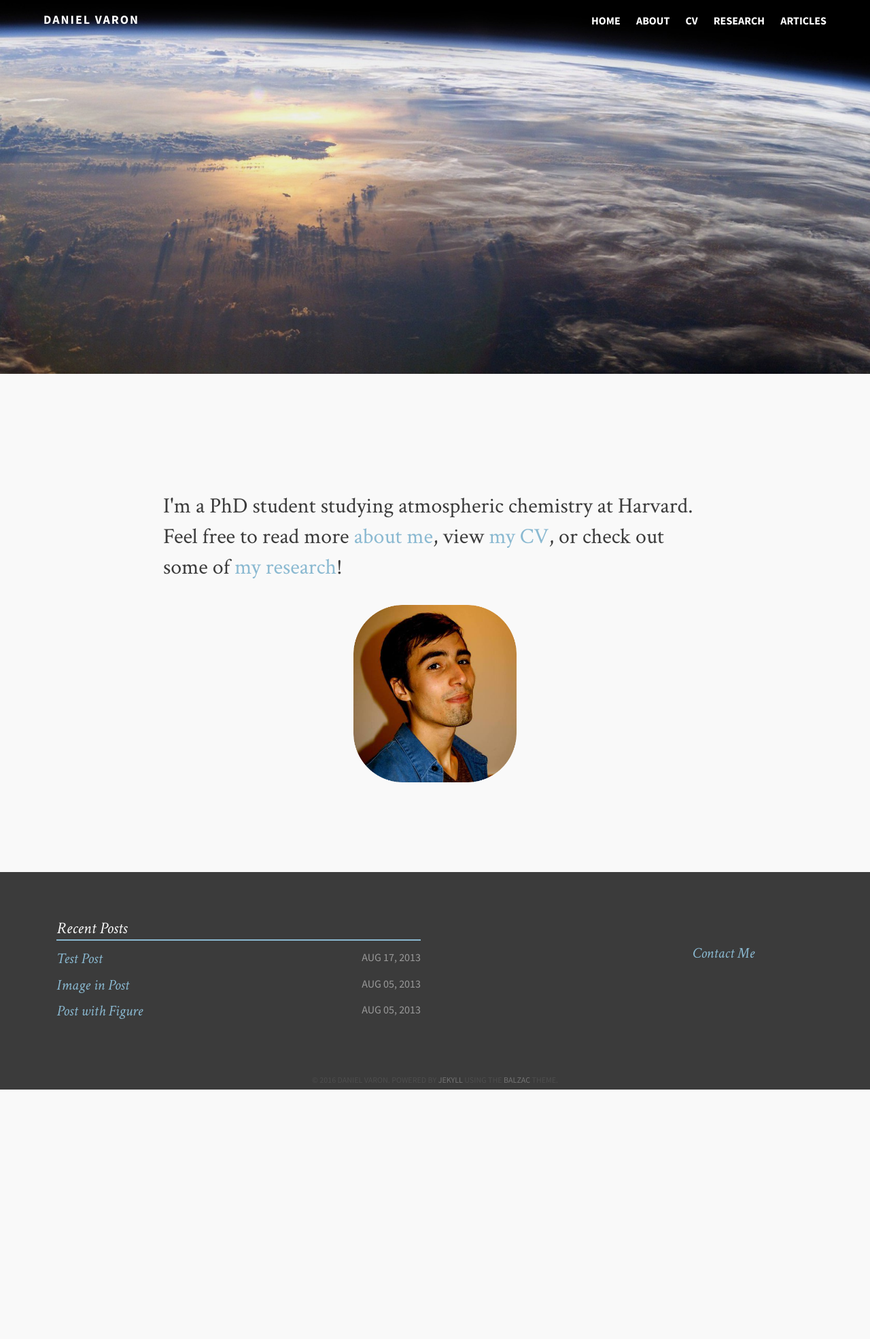
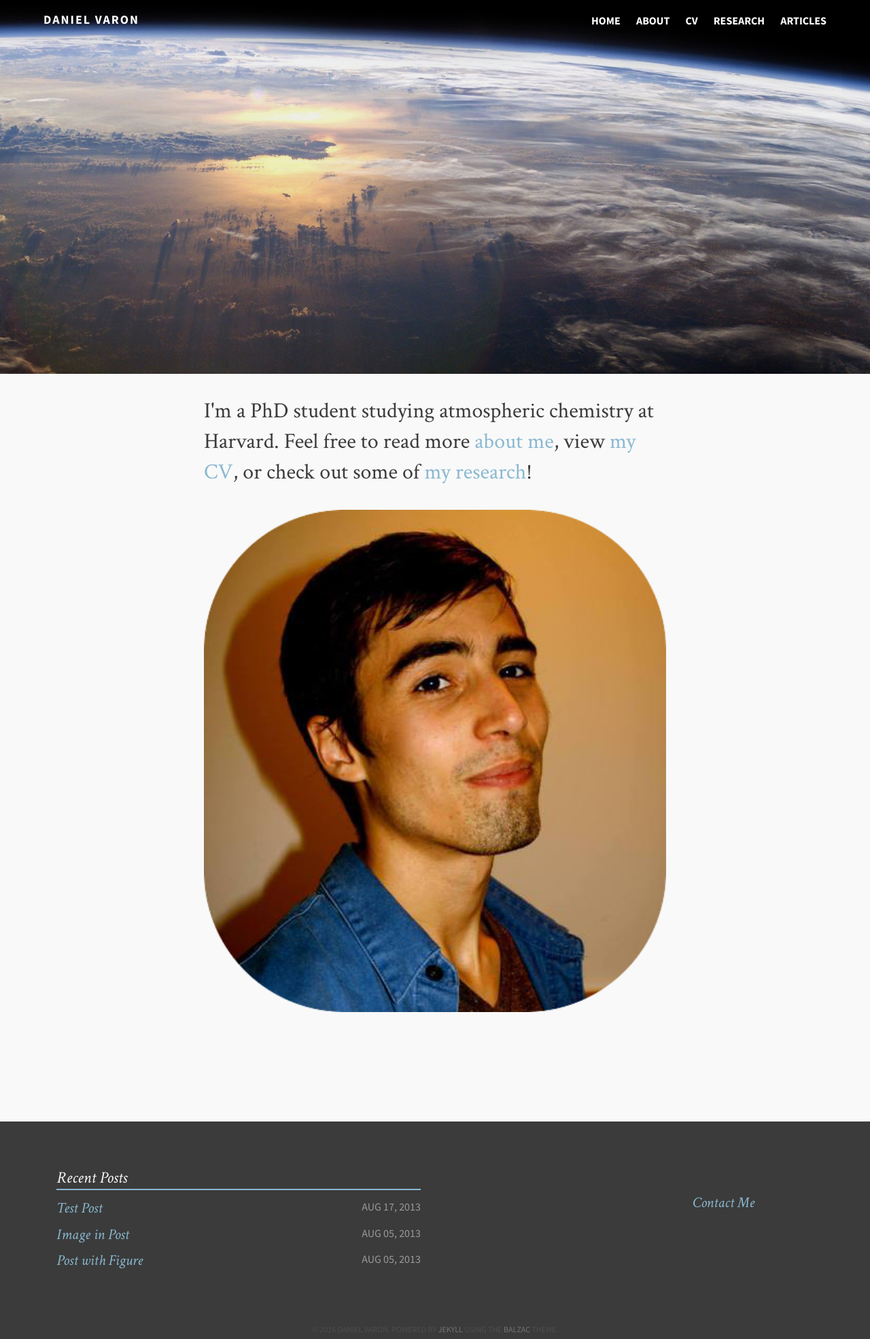
Before and after one commit to djvaron/djvaron.github.io, a Jekyll site: the page built from index.md, in a window 1280 px wide. Shown: the whole page at 68% size. Built offline with Jekyll 4.4.1, drawn with Linux system fonts in a browser that asks for light colours; before the commit the page ends 1603 px from its top, so only the background shows below that.

Commit message:
Update home.html

```diff
--- a/_layouts/home.html
+++ b/_layouts/home.html
@@ -16,7 +16,7 @@
 
     <div id='bump'>
         <section class="article archive">
-          <article class="archive-wrap">
+          <article class="wrap post">
             <p class="intro">I'm a PhD student studying atmospheric chemistry at Harvard. Feel free to read more <a href="{{ site.url }}/about">about me</a>, view <a href="{{ site.url }}/cv.pdf">my CV</a>, or check out some of <a href="{{ site.url }}/research">my research</a>!</p>
             <figure><center><img src="/images/me.png" width="30%" height="30%" /></center></figure>
             <br>
```
